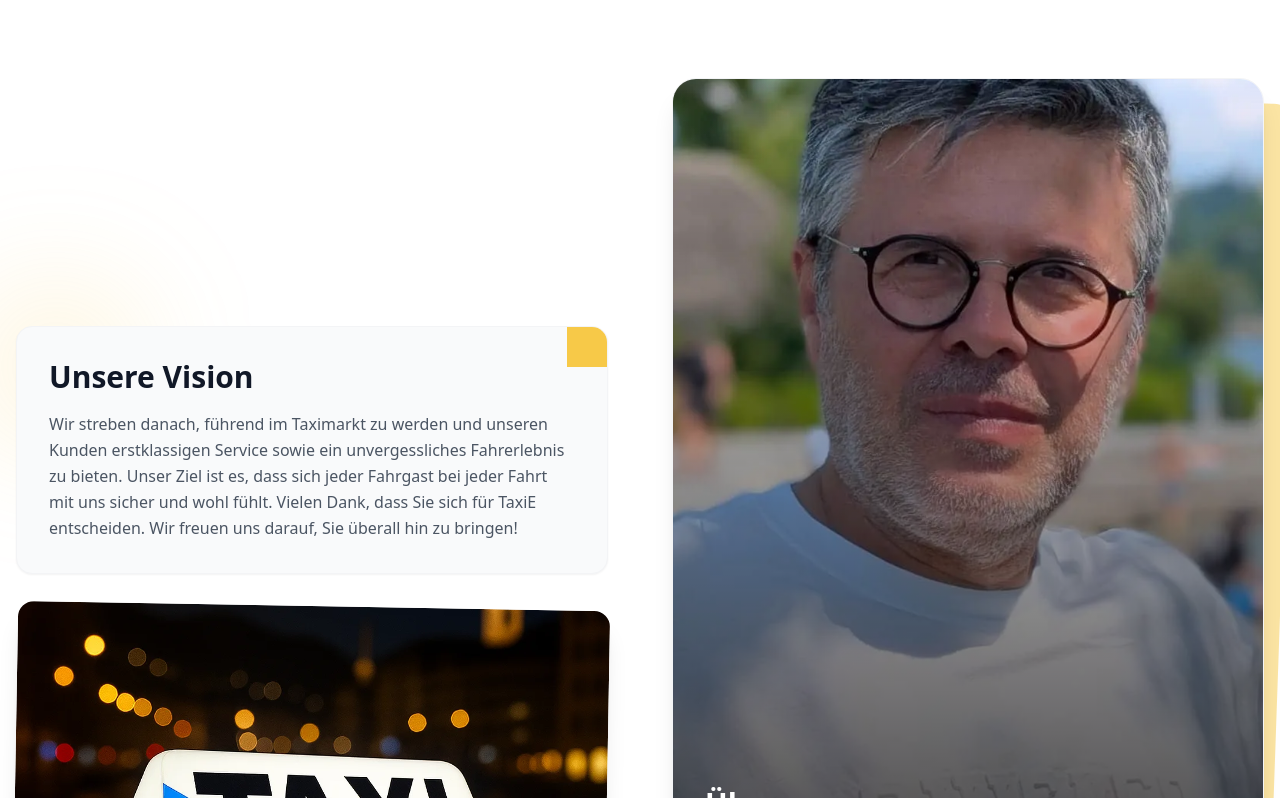
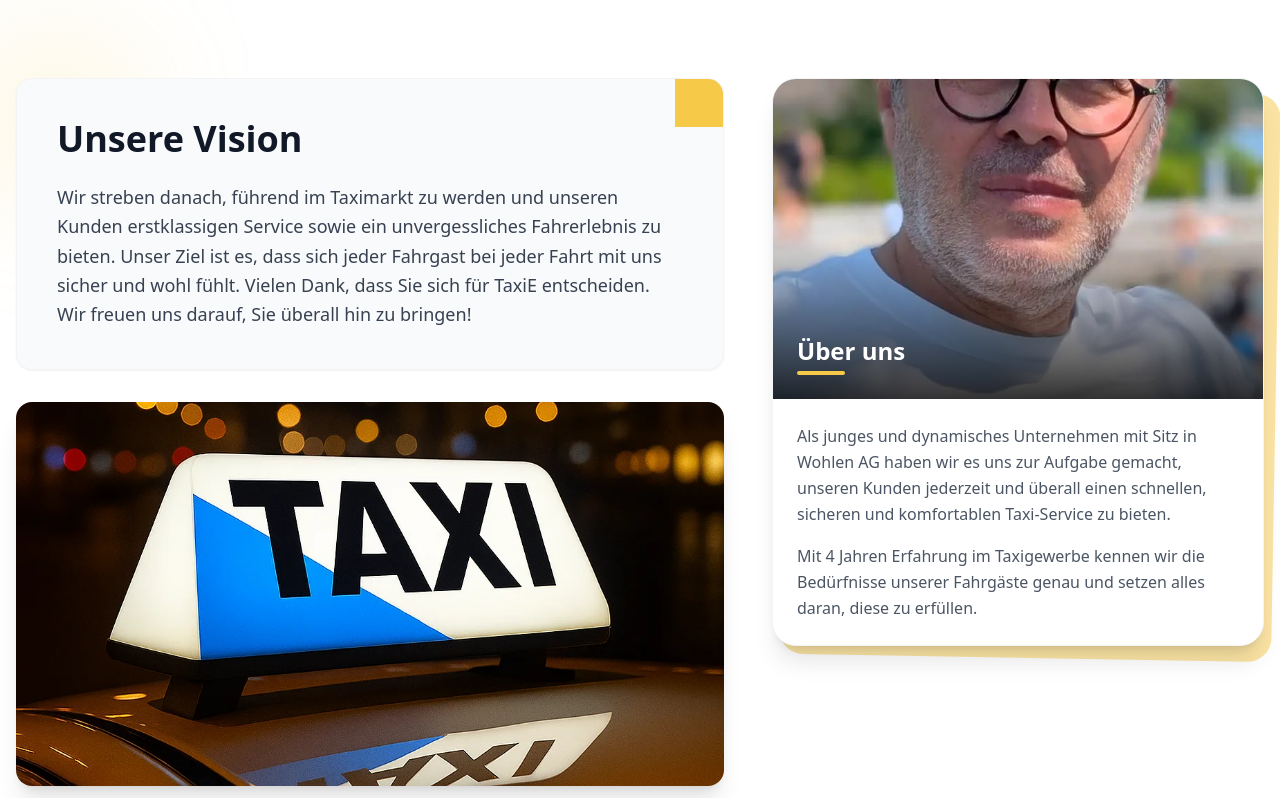
Before and after one commit to teocanKS/taxiech, a Nuxt app: page / in a window 1280 px wide. Shown: the part 802-1600 px from the top of the page. Built offline with nearby package versions, Linux system fonts and the light colour scheme.

Commit message:
UI: Resize About section images - Left bigger, Right smaller

```diff
--- a/pages/index.vue
+++ b/pages/index.vue
@@ -65,50 +65,49 @@ useHead({
     <!-- Vision & About Us Section -->
     <section class="py-20 bg-white overflow-hidden">
         <div class="container mx-auto px-4">
-            <div class="grid lg:grid-cols-2 gap-16 items-center">
+            <div class="grid lg:grid-cols-12 gap-12 items-start">
 
-                <!-- Vision Column -->
-                <div class="relative">
+                <!-- Vision Column (Wider - 60%) -->
+                <div class="lg:col-span-7 relative flex flex-col gap-8">
                     <!-- Background Accent -->
                     <div class="absolute -top-10 -left-10 w-40 h-40 bg-action/20 rounded-full blur-3xl"></div>
 
-                    <div class="space-y-8 relative z-10">
                     <!-- Vision Box -->
-                        <div class="bg-gray-50 p-8 rounded-2xl shadow-sm border border-gray-100 relative overflow-hidden group">
-                           <div class="absolute top-0 right-0 w-20 h-20 bg-action transition-transform transform translate-x-10 -translate-y-10 group-hover:scale-110"></div>
-                           <h2 class="text-3xl font-bold mb-4 text-gray-900 relative z-10">Unsere Vision</h2>
-                           <p class="text-gray-600 leading-relaxed relative z-10">
+                    <div class="bg-gray-50 p-10 rounded-2xl shadow-sm border border-gray-100 relative overflow-hidden group">
+                        <div class="absolute top-0 right-0 w-24 h-24 bg-action transition-transform transform translate-x-12 -translate-y-12 group-hover:scale-110"></div>
+                        <h2 class="text-4xl font-bold mb-6 text-gray-900 relative z-10">Unsere Vision</h2>
+                        <p class="text-gray-700 text-lg leading-relaxed relative z-10">
                             Wir streben danach, führend im Taximarkt zu werden und unseren Kunden erstklassigen Service sowie ein unvergessliches Fahrerlebnis zu bieten.
                             Unser Ziel ist es, dass sich jeder Fahrgast bei jeder Fahrt mit uns sicher und wohl fühlt.
                             Vielen Dank, dass Sie sich für TaxiE entscheiden. Wir freuen uns darauf, Sie überall hin zu bringen!
                         </p>
                     </div>
 
-                        <!-- Image -->
-                        <div class="rounded-2xl overflow-hidden shadow-xl transform rotate-1 hover:rotate-0 transition duration-500">
-                             <NuxtImg src="/taksischweiz.webp" alt="Taxi Schweiz" class="w-full h-64 object-cover" />
-                        </div>
+                    <!-- Image (Enlarged) -->
+                    <div class="rounded-2xl overflow-hidden shadow-xl transform hover:scale-[1.01] transition duration-500">
+                            <NuxtImg src="/taksischweiz.webp" alt="Taxi Schweiz" class="w-full h-96 object-cover object-bottom" />
                     </div>
                 </div>
 
-                <!-- About Us Column -->
-                <div class="relative">
+                <!-- About Us Column (Narrower - 40% & Smaller Image) -->
+                <div class="lg:col-span-5 relative mt-8 lg:mt-0">
                      <!-- Yellow Background Box -->
-                     <div class="absolute inset-0 bg-action rounded-3xl transform rotate-2 translate-x-4 translate-y-4 opacity-50"></div>
+                     <div class="absolute inset-0 bg-action rounded-3xl transform rotate-1 translate-x-3 translate-y-3 opacity-50 h-full"></div>
 
                      <div class="bg-white rounded-3xl shadow-xl overflow-hidden relative z-10 border border-gray-100">
-                        <div class="aspect-[3/4] relative">
+                        <!-- Reduced Aspect Ratio/Height -->
+                        <div class="h-80 relative overflow-hidden">
                             <NuxtImg src="/uberuns.webp" alt="Unser Team" class="w-full h-full object-cover object-center" />
-                            <div class="absolute inset-0 bg-gradient-to-t from-black/70 to-transparent flex flex-col justify-end p-8">
-                                <h2 class="text-3xl font-bold text-white mb-2">Über uns</h2>
-                                <div class="w-16 h-1 bg-action rounded-full"></div>
+                            <div class="absolute inset-0 bg-gradient-to-t from-black/80 via-transparent to-transparent flex flex-col justify-end p-6">
+                                <h2 class="text-2xl font-bold text-white mb-1">Über uns</h2>
+                                <div class="w-12 h-1 bg-action rounded-full"></div>
                             </div>
                         </div>
-                        <div class="p-8">
-                            <p class="text-gray-600 leading-relaxed mb-6">
+                        <div class="p-6">
+                            <p class="text-gray-600 text-base leading-relaxed mb-4">
                                 Als junges und dynamisches Unternehmen mit Sitz in Wohlen AG haben wir es uns zur Aufgabe gemacht, unseren Kunden jederzeit und überall einen schnellen, sicheren und komfortablen Taxi-Service zu bieten.
                             </p>
-                            <p class="text-gray-600 leading-relaxed">
+                            <p class="text-gray-600 text-base leading-relaxed">
                                 Mit 4 Jahren Erfahrung im Taxigewerbe kennen wir die Bedürfnisse unserer Fahrgäste genau und setzen alles daran, diese zu erfüllen.
                             </p>
                         </div>
```
Lines whose indentation alone changed are shown as unchanged.
